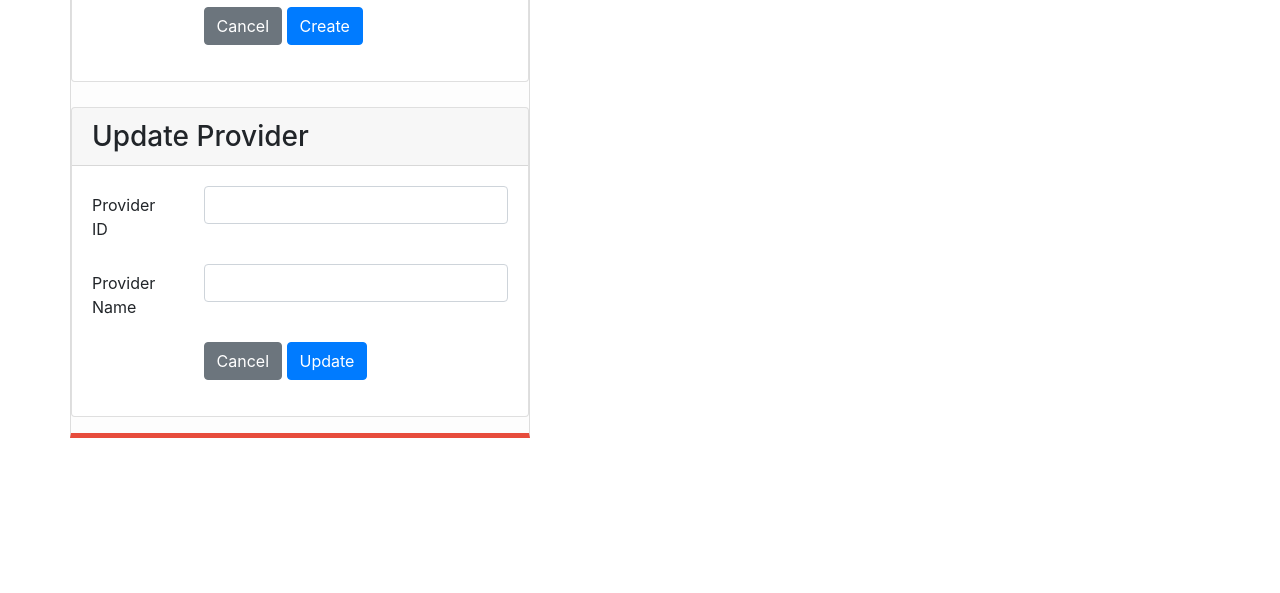
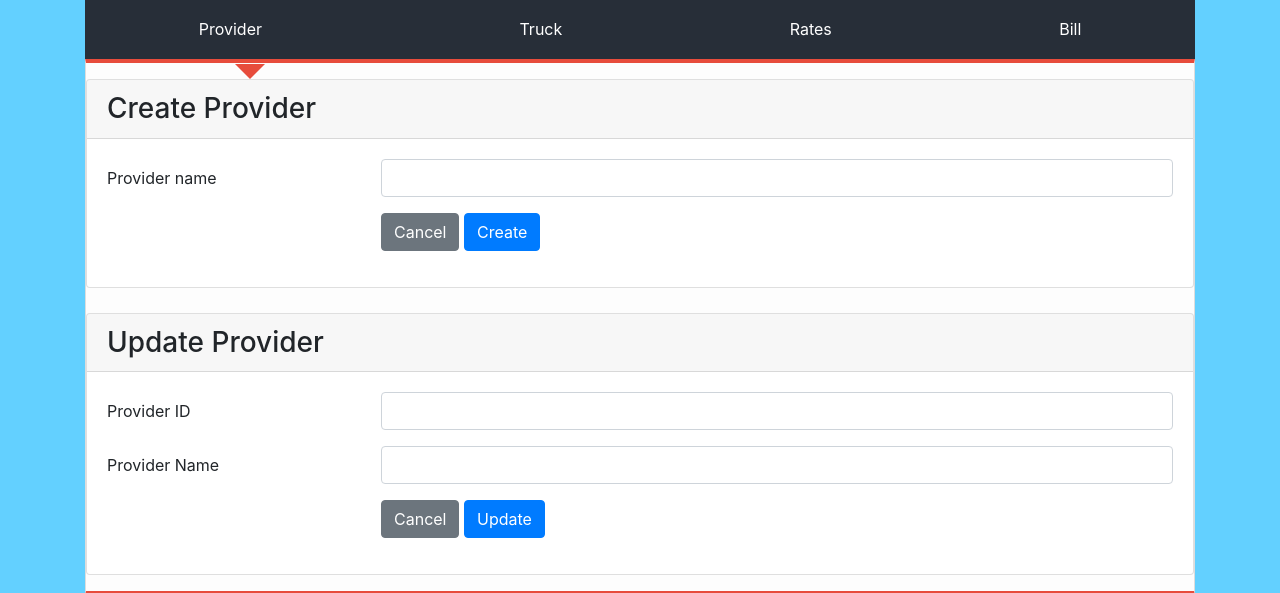
Before and after one commit to Ronemisimus/Gan_Shmuel_p, a Flask app: page / in a window 1280 px wide. Shown: the part 231-824 px from the top of the page. Before the commit the page ends 669 px from the top, so only its background shows below. Run offline with Flask 2, Linux system fonts and the light colour scheme; some libraries are stand-ins or nearby versions.

Commit message:
adding css styling

```diff
--- a/providers/app/flask-app/app/static/theme.css
+++ b/providers/app/flask-app/app/static/theme.css
@@ -1,3 +1,44 @@
+/* body{
+  margin:0;
+  padding:0;
+  background:#63D0FF;
+  height:100%;
+}
+
+#wrapper {
+  position:relative;
+  width:100%;
+  height:100%;
+}
+
+#clouds{
+  background:url("https://s3-us-west-2.amazonaws.com/s.cdpn.io/56901/bg-clouds2-tinypng.png") repeat-x 0 bottom #ACE6FF;
+  width:100%;
+  height:230px; /*190px*/
+  min-height:230px;
+  position:absolute;
+  top:0;
+  left:0;
+  z-index:1;
+  -webkit-transform:translate3d(0,0,0.01);
+  transform:translate3d(0,0,0.01);
+} */
+
+#ground {
+  background:url('https://s3-us-west-2.amazonaws.com/s.cdpn.io/56901/grass_tile-tinypng.png') repeat-x 0 0 transparent;
+  position: absolute;
+  bottom: 0;
+  left: 0;
+  z-index:2;
+  width: 100%;
+  height: 192px;
+  min-height:192px;
+  border:0 none transparent;
+  outline:0 none transparent;
+  -webkit-transform:translate3d(0,0,0.01);
+  transform:translate3d(0,0,0.01);
+  will-change: transform;
+}
 
 nav > .nav.nav-tabs{
 
@@ -44,3 +85,21 @@ nav > .nav.nav-tabs{
       border-radius:0;
       transition:background 0.20s linear;
   }
+
+  @import url('https://fonts.googleapis.com/css?family=Arima+Madurai:300');
+
+*,
+*::before,
+*::after {
+	box-sizing: border-box;
+}
+
+h1 {
+	font-family: 'Arima Madurai', cursive;
+	color: black;
+	font-size: 4rem;
+	letter-spacing: -3px;
+	text-shadow: 0px 1px 1px rgba(255,255,255,0.6);
+	position: relative;
+	z-index: 3;
+}
--- a/providers/app/flask-app/app/templates/index.html
+++ b/providers/app/flask-app/app/templates/index.html
@@ -1,123 +1,219 @@
 <html>
+
 <head>
   <title>Providers App</title>
+
   <head>
-  <link rel="stylesheet" href="https://stackpath.bootstrapcdn.com/bootstrap/4.4.1/css/bootstrap.min.css" integrity="sha384-Vkoo8x4CGsO3+Hhxv8T/Q5PaXtkKtu6ug5TOeNV6gBiFeWPGFN9MuhOf23Q9Ifjh" crossorigin="anonymous">
+    <link rel="stylesheet" href="https://stackpath.bootstrapcdn.com/bootstrap/4.4.1/css/bootstrap.min.css"
+      integrity="sha384-Vkoo8x4CGsO3+Hhxv8T/Q5PaXtkKtu6ug5TOeNV6gBiFeWPGFN9MuhOf23Q9Ifjh" crossorigin="anonymous">
     <link rel="stylesheet" type="text/css" href="../static/theme.css">
     <script src="https://code.jquery.com/jquery-3.4.1.min.js" crossorigin="anonymous"></script>
-  <script src="https://cdn.jsdelivr.net/npm/popper.js@1.16.0/dist/umd/popper.min.js" integrity="sha384-Q6E9RHvbIyZFJoft+2mJbHaEWldlvI9IOYy5n3zV9zzTtmI3UksdQRVvoxMfooAo" crossorigin="anonymous"></script>
-  <script src="https://stackpath.bootstrapcdn.com/bootstrap/4.4.1/js/bootstrap.min.js" integrity="sha384-wfSDF2E50Y2D1uUdj0O3uMBJnjuUD4Ih7YwaYd1iqfktj0Uod8GCExl3Og8ifwB6" crossorigin="anonymous"></script>
+    <script src="https://cdn.jsdelivr.net/npm/popper.js@1.16.0/dist/umd/popper.min.js"
+      integrity="sha384-Q6E9RHvbIyZFJoft+2mJbHaEWldlvI9IOYy5n3zV9zzTtmI3UksdQRVvoxMfooAo"
+      crossorigin="anonymous"></script>
+    <script src="https://stackpath.bootstrapcdn.com/bootstrap/4.4.1/js/bootstrap.min.js"
+      integrity="sha384-wfSDF2E50Y2D1uUdj0O3uMBJnjuUD4Ih7YwaYd1iqfktj0Uod8GCExl3Og8ifwB6"
+      crossorigin="anonymous"></script>
+    <script src="https://cdnjs.cloudflare.com/ajax/libs/gsap/2.0.1/TweenLite.min.js"></script>
+    <script src="https://cdnjs.cloudflare.com/ajax/libs/gsap/2.0.1/TimelineMax.min.js"></script>
     <script>
       var dataPre = document.getElementById("dataPre");
-    function getFormData($form){
+      function getFormData($form) {
         var unindexed_array = $form.serializeArray();
         var indexed_array = {};
 
-      $.map(unindexed_array, function(n, i){
+        $.map(unindexed_array, function (n, i) {
           indexed_array[n['name']] = n['value'];
         });
         indexed_array['serialized'] = $form.serialize()
         return indexed_array;
       }
 
-    function createProvider(){
-      var sndData = getFormData($( "#createProviderFrom" ));
+      function createProvider() {
+        var sndData = getFormData($("#createProviderFrom"));
         $.post("/provider", sndData.serialized,
-      function(data){
+          function (data) {
             console.log(data)
           });
       }
-    function updateProvider(){
-      var sndData = getFormData($( "#updateProviderFrom" ));
+      function updateProvider() {
+        var sndData = getFormData($("#updateProviderFrom"));
         $.ajax({
-        url: "/provider/"+sndData.id,
+          url: "/provider/" + sndData.id,
           type: 'PUT',
           data: sndData.serialized,
-        success: function(data) {
+          success: function (data) {
             console.log(data)
           }
         });
       }
 
-    function createTruck(){
-      var sndData = getFormData($( "#createTruckFrom" ));
+      function createTruck() {
+        var sndData = getFormData($("#createTruckFrom"));
         $.post("/truck", sndData.serialized,
-      function(data){
+          function (data) {
             console.log(data)
           });
       }
-    function updateTruck(){
-      var sndData = getFormData($( "#updateTruckFrom" ));
+      function updateTruck() {
+        var sndData = getFormData($("#updateTruckFrom"));
         $.ajax({
-        url: "/truck/"+sndData.truck,
+          url: "/truck/" + sndData.truck,
           type: 'PUT',
           data: sndData.serialized,
-        success: function(data) {
+          success: function (data) {
             console.log(data)
           }
         });
       }
-    function getTruck(){
-      var sndData = getFormData($( "#getTruckFrom" ));
+      function getTruck() {
+        var sndData = getFormData($("#getTruckFrom"));
         $.ajax({
-        url: "/truck/"+sndData.truck,
+          url: "/truck/" + sndData.truck,
           type: 'GET',
           data: sndData.serialized,
-        success: function(data) {
+          success: function (data) {
             console.log(data)
           }
         });
       }
-    function createRate(){
-      var sndData = getFormData($( "#createRateFrom" ));
+      function createRate() {
+        var sndData = getFormData($("#createRateFrom"));
         $.post("/rates", sndData.serialized,
-      function(data){
+          function (data) {
             console.log(data)
           });
       }
-    function getBill(){
-      var sndData = getFormData($( "#getBillFrom" ));
+      function getRate() {
+        $.get("/rates",
+          function (data) {
+            console.log(data)
+            window.location = "/rates"
+          });
+      }
+      function getBill() {
+        var sndData = getFormData($("#getBillFrom"));
         $.ajax({
-        url: "/bill/"+sndData.provider,
+          url: "/bill/" + sndData.provider,
           type: 'GET',
           data: sndData.serialized,
-        success: function(data) {
+          success: function (data) {
             console.log(data)
           }
         });
       }
 
-    $(document).ready(function() {
+      $(document).ready(function () {
         $("#createProviderBtn").click(createProvider)
         $("#updateProviderBtn").click(updateProvider)
         $("#createTruckBtn").click(createTruck)
         $("#updateTruckBtn").click(updateTruck)
         $("#getTruckBtn").click(getTruck)
         $("#createRateBtn").click(createRate)
+        $("#getRateBtn").click(getRate)
         $("#getBillBtn").click(getBill)
       });
+      // wait until DOM is ready
+      document.addEventListener("DOMContentLoaded", function (event) {
 
+        function ground() {
+
+          var tl = new TimelineMax({
+            repeat: -1
+          });
+
+          tl.to("#ground", 20, {
+            backgroundPosition: "1301px 0px",
+            force3D: true,
+            rotation: 0.01,
+            z: 0.01,
+            autoRound: false,
+            ease: Linear.easeNone
+          });
+
+          return tl;
+        }
+
+        function clouds() {
+
+          var tl = new TimelineMax({
+            repeat: -1
+          });
+
+          tl.to("#clouds", 52, {
+            backgroundPosition: "-2247px bottom",
+            force3D: true,
+            rotation: 0.01,
+            z: 0.01,
+            //autoRound:false,
+            ease: Linear.easeNone
+          });
+
+          return tl;
+        }
+
+        var masterTL = new TimelineMax({
+          repeat: -1
+        });
+
+        // window load event makes sure image is
+        // loaded before running animation
+        window.onload = function () {
+
+          masterTL
+            .add(ground(), 0)
+            .add(clouds(), 0)
+            .timeScale(0.7)
+            .progress(1).progress(0)
+            .play();
+
+        };
+
+      });
     </script>
-  <body>
-    <div class="container">
+
+  <body style="margin:0;
+  padding:0;
+  background:#63D0FF;
+  height:100%;">
+    <div id="wrapper" style="position:relative;
+    width:100%;
+    height:100%;">
+      <div id="clouds" style="background:url('https://s3-us-west-2.amazonaws.com/s.cdpn.io/56901/bg-clouds2-tinypng.png') repeat-x 0 bottom #ACE6FF;
+      width:100%;
+      height:230px; /*190px*/
+      min-height:230px;
+      top:0;
+      left:0;
+      z-index:1;
+      -webkit-transform:translate3d(0,0,0.01);
+      transform:translate3d(0,0,0.01);
+      "></div>
+      <div class="container" style="position: relative; min-height: 60%;">
         <div class="row">
-        <div class="col-xs-12 ">
+          <div class="col-md-12 ">
             <nav>
               <div class="nav nav-tabs nav-fill" id="nav-tab" role="tablist">
-              <a class="nav-item nav-link active" id="nav-home-tab" data-toggle="tab" href="#nav-provider" role="tab" aria-controls="nav-provider" aria-selected="true">Provider</a>
-              <a class="nav-item nav-link" id="nav-profile-tab" data-toggle="tab" href="#nav-truck" role="tab" aria-controls="nav-truck" aria-selected="false">Truck</a>
-              <a class="nav-item nav-link" id="nav-contact-tab" data-toggle="tab" href="#nav-rates" role="tab" aria-controls="nav-rates" aria-selected="false">Rates</a>
-              <a class="nav-item nav-link" id="nav-about-tab" data-toggle="tab" href="#nav-bill" role="tab" aria-controls="nav-bill" aria-selected="false">Bill</a>
+                <a class="nav-item nav-link active" id="nav-home-tab" data-toggle="tab" href="#nav-provider" role="tab"
+                  aria-controls="nav-provider" aria-selected="true">Provider</a>
+                <a class="nav-item nav-link" id="nav-profile-tab" data-toggle="tab" href="#nav-truck" role="tab"
+                  aria-controls="nav-truck" aria-selected="false">Truck</a>
+                <a class="nav-item nav-link" id="nav-contact-tab" data-toggle="tab" href="#nav-rates" role="tab"
+                  aria-controls="nav-rates" aria-selected="false">Rates</a>
+                <a class="nav-item nav-link" id="nav-about-tab" data-toggle="tab" href="#nav-bill" role="tab"
+                  aria-controls="nav-bill" aria-selected="false">Bill</a>
               </div>
             </nav>
             <div class="tab-content py-3 px-3 px-sm-0" id="nav-tabContent">
-            <div class="tab-pane fade show active" id="nav-provider" role="tabpanel" aria-labelledby="nav-provider-tab">
+              <div class="tab-pane fade show active" id="nav-provider" role="tabpanel"
+                aria-labelledby="nav-provider-tab">
                 <div class="card card-outline-secondary">
                   <div class="card-header">
                     <h3 class="mb-0">Create Provider</h3>
                   </div>
                   <div class="card-body">
-                  <form class="form" id="createProviderFrom" action="/provider" method="POST" role="form" autocomplete="off">
+                    <form class="form" id="createProviderFrom" action="/provider" method="POST" role="form"
+                      autocomplete="off">
                       <div class="form-group row">
                         <label class="col-lg-3 col-form-label form-control-label">Provider name</label>
                         <div class="col-lg-9">
@@ -170,7 +266,8 @@
                     <h3 class="mb-0">Create Truck</h3>
                   </div>
                   <div class="card-body">
-                  <form class="form" id="createTruckFrom" action="/truck" method="POST" role="form" autocomplete="off">
+                    <form class="form" id="createTruckFrom" action="/truck" method="POST" role="form"
+                      autocomplete="off">
                       <div class="form-group row">
                         <label class="col-lg-3 col-form-label form-control-label">Truck ID</label>
                         <div class="col-lg-9">
@@ -262,7 +359,8 @@
                     <h3 class="mb-0">Create Rates</h3>
                   </div>
                   <div class="card-body">
-                  <form class="form" id="createRateFrom" action="/provider" method="POST" role="form" autocomplete="off">
+                    <form class="form" id="createRateFrom" action="/provider" method="POST" role="form"
+                      autocomplete="off">
                       <div class="form-group row">
                         <label class="col-lg-3 col-form-label form-control-label">File name</label>
                         <div class="col-lg-9">
@@ -277,6 +375,19 @@
                         </div>
                       </div>
                     </form>
+                  </div>
+                </div>
+                <div class="card card-outline-secondary">
+                  <div class="card-header">
+                    <div class="row">
+                      <span class="col-md-9 col-xs-8">
+                        <h3 class="mb-0">Get Rates</h3>
+                      </span>
+                      <span class="col-md-3 col-xs-4">
+                        <input style="position: absolute; right: 10%;" type="button" class="btn btn-primary"
+                          id="getRateBtn" value="Download">
+                      </span>
+                    </div>
                   </div>
                 </div>
               </div>
@@ -319,16 +430,20 @@
             </div>
           </div>
         </div>
-      <div id="dataDiv">
-        <pre id="dataPre"></pre>
       </div>
+      <div id="ground" style="background:url('https://s3-us-west-2.amazonaws.com/s.cdpn.io/56901/grass_tile-tinypng.png') repeat-x 0 0 transparent;
+      bottom: 0;
+      left: 0;
+      z-index:2;
+      width: 100%;
+      height: 192px;
+      min-height:192px;
+      border:0 none transparent;
+      outline:0 none transparent;
+      -webkit-transform:translate3d(0,0,0.01);
+      transform:translate3d(0,0,0.01);
+      will-change: transform;"></div>
     </div>
+  </body>
 
-    <!-- <form id="inform" action="/api/chat" method="POST">
-      User name:<input name="username" type=text>
-      message:<input name="msg" type=text>
-      <input id="sendBtn" type="button" value="send">
-    </form>
-    <pre id="chatbox">Loading...</pre> -->
-  </body>
 </html>
```
Lines whose indentation alone changed are shown as unchanged.
